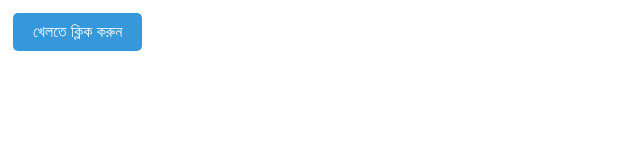
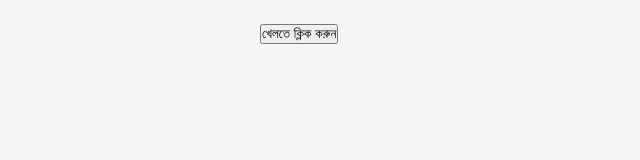
Before and after one commit to jjoy2025/lucky-number-game, a plain HTML site: page index.html in a window 1280 px wide. Shown: the whole page, without its empty margins (0-640 px from the left). Drawn offline with Linux system fonts and the light colour scheme.

Commit message:
Update style.css

```diff
--- a/css/style.css
+++ b/css/style.css
@@ -1,20 +1,26 @@
-/* মোবাইল রেসপনসিভ স্টাইল */
-@media (max-width: 600px) {
-    body {
-        padding: 10px;
-    }
-    .container {
-        padding: 15px;
-    }
+/* বেসিক রিসেট */
+* {
+  margin: 0;
+  padding: 0;
+  box-sizing: border-box;
 }
 
-/* বাটন স্টাইল */
-.btn {
-    background-color: #3498db;
-    color: white;
-    border: none;
-    padding: 10px 20px;
-    margin: 5px;
-    border-radius: 5px;
+body {
+  font-family: 'Segoe UI', Arial, sans-serif;
+  background-color: #f5f5f5;
+  color: #333;
+  line-height: 1.6;
+}
+
+#app {
+  max-width: 800px;
+  margin: 0 auto;
+  padding: 20px;
+}
+
+/* মোবাইল ভিউ */
+@media (max-width: 600px) {
+  body {
     font-size: 16px;
+  }
 }
```
